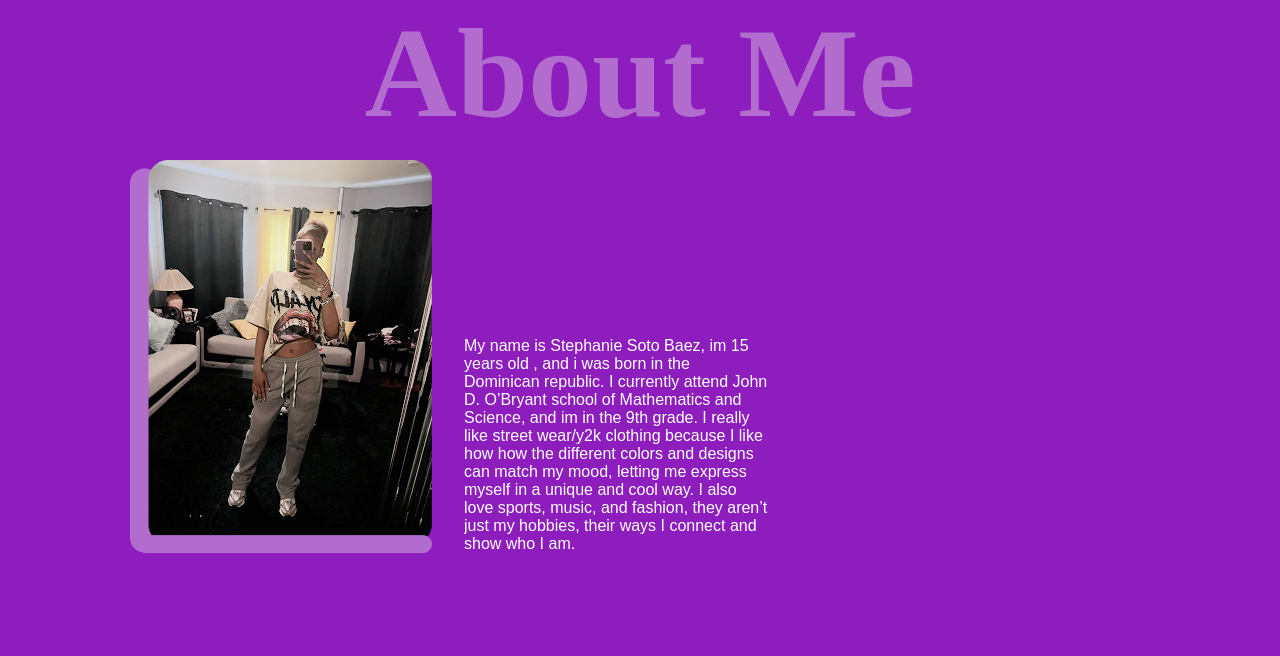
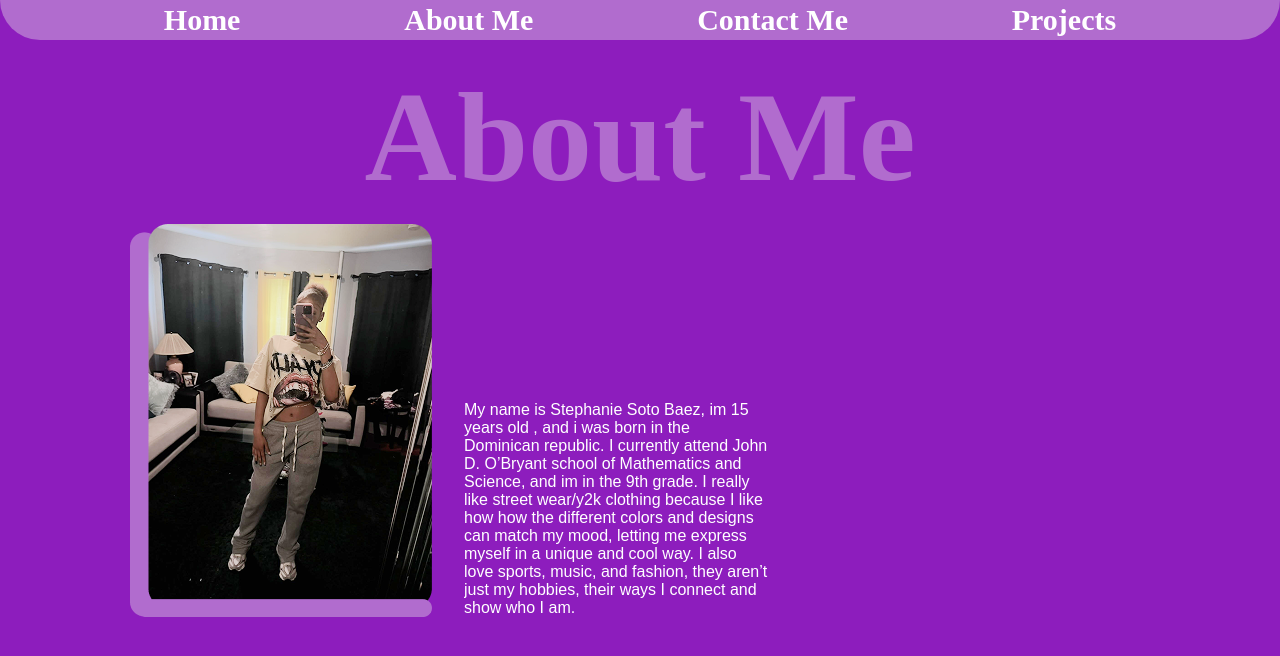
Before and after one commit to Artists-for-Humanity/Portfolio-Webiste-3.0, a website: page public/Stephanie/aboutme.html in a window 1280 px wide. Drawn offline with Linux system fonts and the light colour scheme.

Commit message:
adding navigation bar

```diff
--- a/public/Stephanie/aboutme.html
+++ b/public/Stephanie/aboutme.html
@@ -7,10 +7,37 @@
     <link rel="stylesheet" href="style.css" />
   </head>
   <body>
-    <div class="title fading_up" style="display: flex; justify-content: center">
+    <nav>
+      <div class="nav-bar">
+        <ol>
+          <li>
+            <a class="nav-font" href="./homepage.html">Home</a>
+          </li>
+        </ol>
+        <ol>
+          <li>
+            <a class="nav-font" href="./aboutme.html">About Me</a>
+          </li>
+        </ol>
+        <ol>
+          <li>
+            <a class="nav-font" href="./contact.html">Contact Me</a>
+          </li>
+        </ol>
+        <ol>
+          <li>
+            <a class="nav-font" href="project.html">Projects</a>
+          </li>
+        </ol>
+      </div>
+    </nav>
+      <div
+        class="title fading_up"
+        style="display: flex; justify-content: center ;padding: 5%;"
+      >
         About Me
       </div>
-    <div class="boxformat">
+      <div class="boxformat" style="padding-top: 5% ;">
         <div class="image_contain fading_right">
           <img
             src="./assets/AboutMe.png"
@@ -22,13 +49,14 @@
         <div class="fading_right AboutText jockey-one-regular firstbox">
           <p>
             My name is Stephanie Soto Baez, im 15 years old , and i was born in
-          the Dominican republic. I currently attend John D. O’Bryant school of
-          Mathematics and Science, and im in the 9th grade. I really like street
-          wear/y2k clothing because I like how how the different colors and
-          designs can match my mood, letting me express myself in a unique and
-          cool way. I also love sports, music, and fashion, they aren’t just my
-          hobbies, their ways I connect and show who I am.
+            the Dominican republic. I currently attend John D. O’Bryant school
+            of Mathematics and Science, and im in the 9th grade. I really like
+            street wear/y2k clothing because I like how how the different colors
+            and designs can match my mood, letting me express myself in a unique
+            and cool way. I also love sports, music, and fashion, they aren’t
+            just my hobbies, their ways I connect and show who I am.
           </p>
+        </div>
       </div>
     </div>
     <script src="script.js" type="module"></script>
--- a/public/Stephanie/style.css
+++ b/public/Stephanie/style.css
@@ -18,6 +18,7 @@ body {
 }
 
 .title {
+  z-index: -1;
   position: absolute;
   width: 100vw;
   height: 100vh;
@@ -74,6 +75,7 @@ body {
 }
 
 .Projects {
+  z-index: -1;
   position: absolute;
   width: 100vw;
   height: 100vh;
@@ -141,3 +143,30 @@ body {
   opacity: 0;
   transition: 3s;
 }
+
+.nav-bar {
+  position: absolute;
+  display: flex;
+  justify-content: space-evenly;
+  align-items: center;
+  width: 100%;
+  height: 5%;
+  border-bottom-left-radius: 90px;
+  border-bottom-right-radius: 90px;
+  background: #b16cce;
+}
+
+.nav-font {
+  font-size: 30px;
+  color: #ffffff;
+  font-weight: bold;
+  text-decoration: none;
+}
+.nav-font:hover {
+  font-size: 32px;
+  color: #f01fff;
+  font-weight: bold;
+  text-shadow: 1px 1px 2px black;
+  text-decoration: none;
+  transition: 0.5s;
+}
```
Also changed, not shown: public/Stephanie/contact.html (+24 -0 lines), public/Stephanie/project.html (+25 -1 lines). Lines whose indentation alone changed are shown as unchanged.
